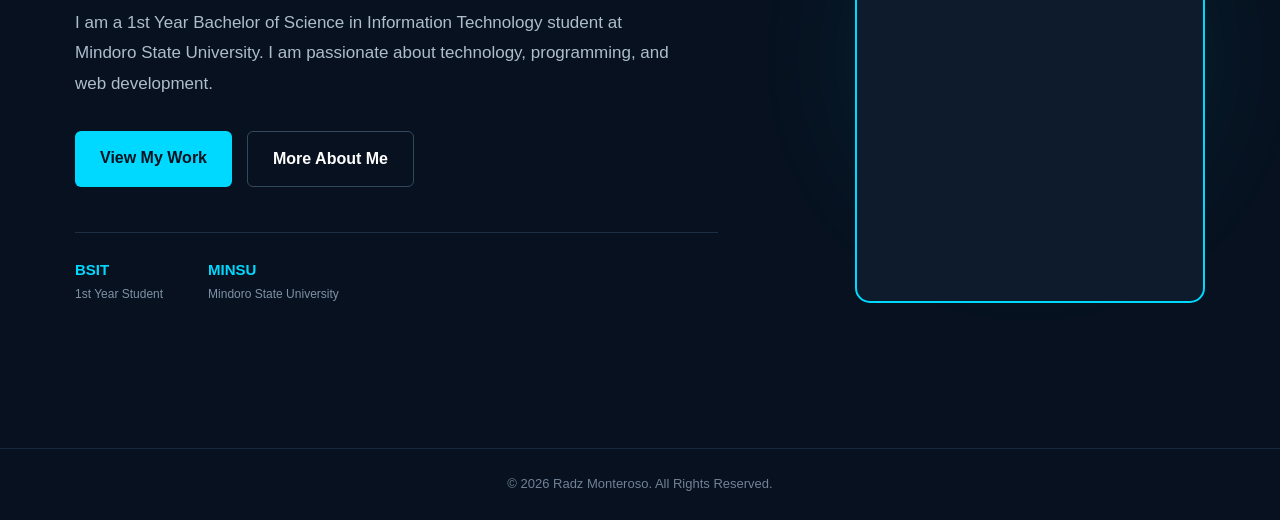
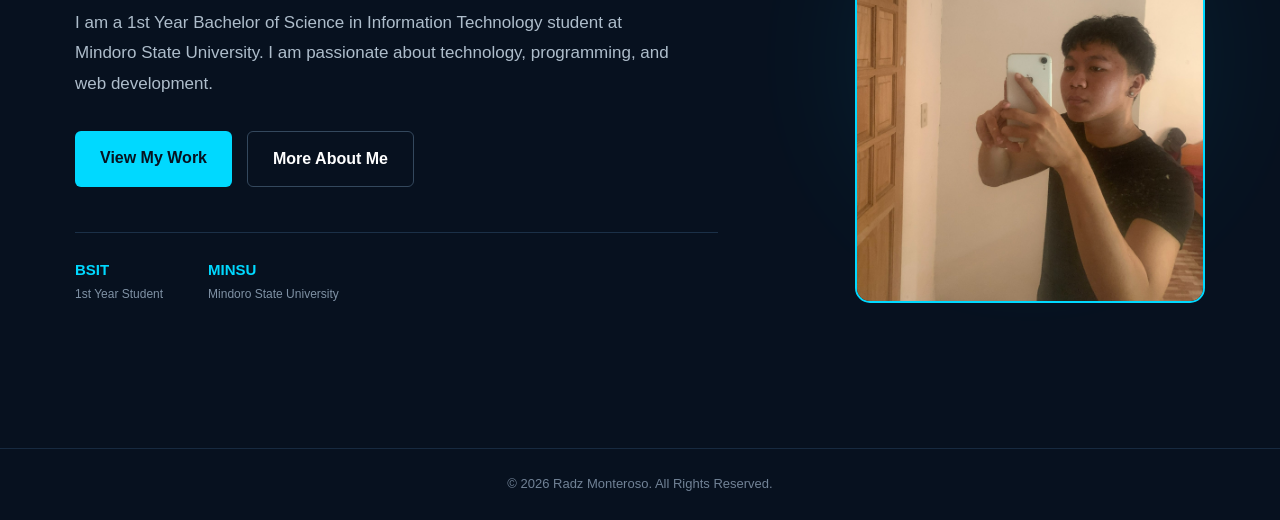
Before and after one commit to radjmonteroso/personal-portfolio, a plain HTML site: page index.html in a window 1280 px wide. Shown: the part 339-859 px from the top of the page. Drawn offline with Linux system fonts and the light colour scheme.

Commit message:
Update image source in index.html

```diff
--- a/index.html
+++ b/index.html
@@ -84,7 +84,7 @@
             <div class="photo-glow"></div>
 
             <div class="photo-frame">
-                <img src="images/1000003085/images/profile.jpg"
+                <img src="profile.jpg"
                   alt="Photo of Radz Monteroso">
 
 
```
